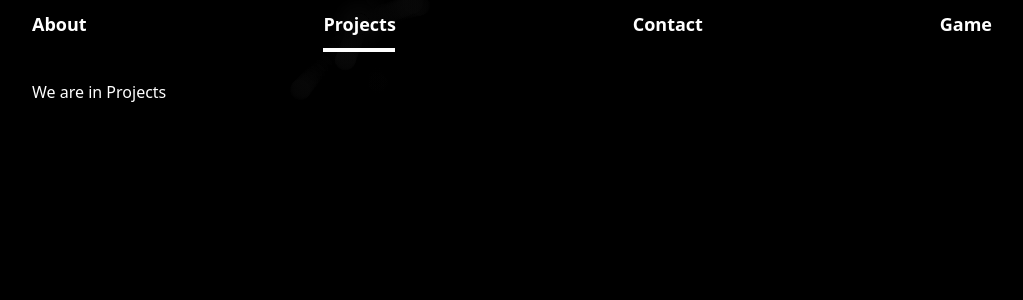
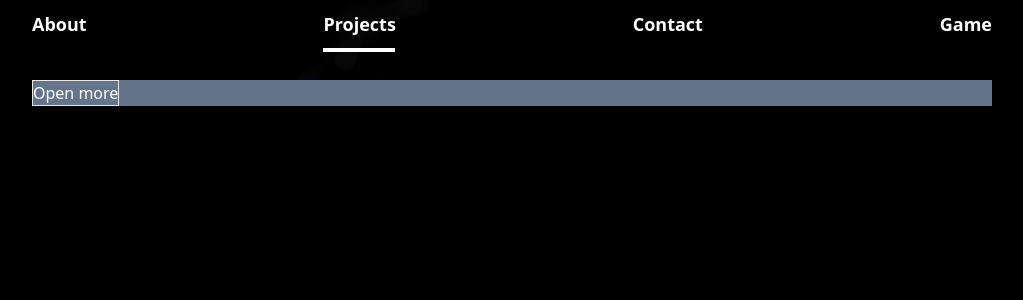
Before and after one commit to RdzYogi/landing-page, a React (Create React App) app: page / in a window 1280 px wide. Both pictures are taken after a click on the button "Projects". Shown: the top 300 px of the page, without its empty margins (128-1151 px from the left). Built offline with nearby package versions, Linux system fonts and the light colour scheme.

Commit message:
work on smooth switch

```diff
--- a/src/App.tsx
+++ b/src/App.tsx
@@ -224,7 +224,7 @@ const handleMouseClick = (event: MouseEvent | TouchEvent )=>{
     setPrevPosition(position)
     event.preventDefault()
     if (componentToRender !== null){
-      setPrevNavigation(componentToRender)
+      setPrevNavigation(navigation)
     }
   switch (event.currentTarget.id) {
     case "":
--- a/src/components/pages/About.tsx
+++ b/src/components/pages/About.tsx
@@ -2,30 +2,9 @@ import anime from 'animejs'
 import React, { useEffect } from 'react'
 
 function About() {
-  // const about = document.getElementById("about-page")
-  // const wipeData = {
-  //   pozX: 0
-  // }
-  // useEffect(() => {
-  //   if (about === null) return
-  //   console.log("UseEffect triggered",props.position)
-  //   anime({
-  //     targets: wipeData,
-  //     pozX: 100,
-  //     duration: 1000,
-  //     easing: "linear",
-  //     round: 1,
-  //     update: function() {
-  //       about.style.clipPath = "polygon(0% 0%,0% 100%," + wipeData.pozX + "% 100%," + wipeData.pozX + "% 0%)"
-  //     },
-  //     complete: function() {
-  //       about.style.clipPath = ""
-  //     }
 
-  //   })
-  // },[props.position])
   return (
-    <div id='about-page' className='text-white z-20 w-3/4 m-auto relative h-fit'>
+    <div id='about-page' className='text-white z-20 w-3/4 m-auto relative h-fit bg-blue-500'>
       <div className=''>We are in About</div>
     </div>
   )
--- a/src/components/pages/Contact.tsx
+++ b/src/components/pages/Contact.tsx
@@ -2,7 +2,7 @@ import React from 'react'
 
 function Contact() {
   return (
-    <div className='text-white z-20 w-3/4 m-auto relative h-fit'>
+    <div className='text-white z-20 w-3/4 m-auto relative h-fit bg-slate-300'>
       <div className=''>We are in Contact</div>
     </div>
   )
--- a/src/components/pages/Game.tsx
+++ b/src/components/pages/Game.tsx
@@ -2,7 +2,7 @@ import React from 'react'
 
 function Game() {
   return (
-    <div className='text-white z-20 w-3/4 m-auto relative h-fit'>
+    <div className='text-white z-20 w-3/4 m-auto relative h-fit bg-gray-300'>
       <div className=''>Coming soon</div>
     </div>
   )
--- a/src/components/pages/Projects.tsx
+++ b/src/components/pages/Projects.tsx
@@ -2,26 +2,19 @@ import anime from 'animejs'
 import React, { useEffect } from 'react'
 
 function Projects() {
-  // const projects = document.getElementById("projects-page")
-  // const wipeData = {
-  //   pozX: 0
-  // }
-  // useEffect(() => {
-  //   if (projects === null) return
-  //   anime({
-  //     targets: wipeData,
-  //     pozX: 100,
-  //     duration: 1000,
-  //     easing: "linear",
-  //     round: 1,
-  //     update: function() {
-  //       projects.style.clipPath = "polygon(0% 0%,0% 100%," + wipeData.pozX + "% 100%," + wipeData.pozX + "% 0%)"
-  //     }
-  //   })
-  // },[])
+
+  const handleOpenMore = () => {
+    anime({
+      targets: '#projects-page',
+      height: '100vh',
+      easing: 'easeInOutQuad',
+      duration: 1000,
+    })
+  }
+
   return (
-    <div id='projects-page' className='text-white z-20 w-3/4 m-auto relative h-fit'>
-      <div className=''>We are in Projects</div>
+    <div id='projects-page' className='text-white z-20 w-3/4 m-auto relative h-fit bg-slate-500'>
+      <button onClick={handleOpenMore} className='border'>Open more</button>
     </div>
   )
 }
```
